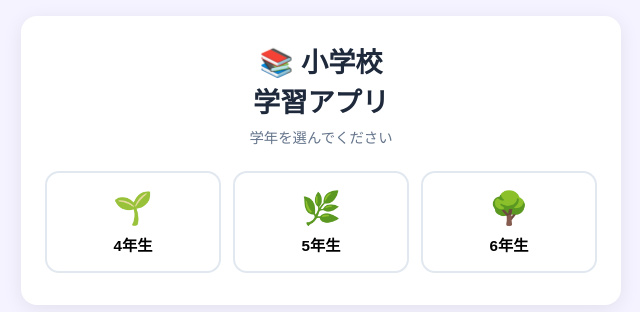
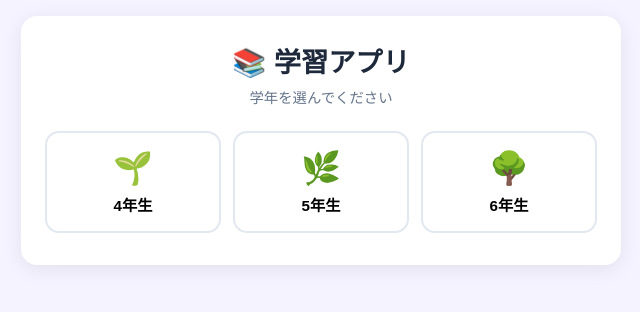
Before and after one commit to beck38jp-cloud/kanji-test, a plain HTML site: page index.html in a window 1280 px wide. Shown: the whole page, without its empty margins (319-959 px from the left). Drawn offline with Linux system fonts and the light colour scheme.

Commit message:
Add files via upload

```diff
--- a/index.html
+++ b/index.html
@@ -3,7 +3,7 @@
 <head>
   <meta charset="UTF-8">
   <meta name="viewport" content="width=device-width, initial-scale=1.0, viewport-fit=cover">
-  <title>小学校学習アプリ</title>
+  <title>学習アプリ</title>
   <link rel="manifest" href="manifest.json">
   <meta name="theme-color" content="#6366f1">
   <meta name="apple-mobile-web-app-capable" content="yes">
@@ -172,7 +172,7 @@
 <!-- ① 学年選択 -->
 <div id="grade-screen" class="screen active">
   <div class="card">
-    <h1>📚 小学校<br>学習アプリ</h1>
+    <h1>📚 学習アプリ</h1>
     <p class="subtitle">学年を選んでください</p>
     <div class="grade-grid">
       <button class="grade-btn g4" onclick="selectGrade(4)">
```
